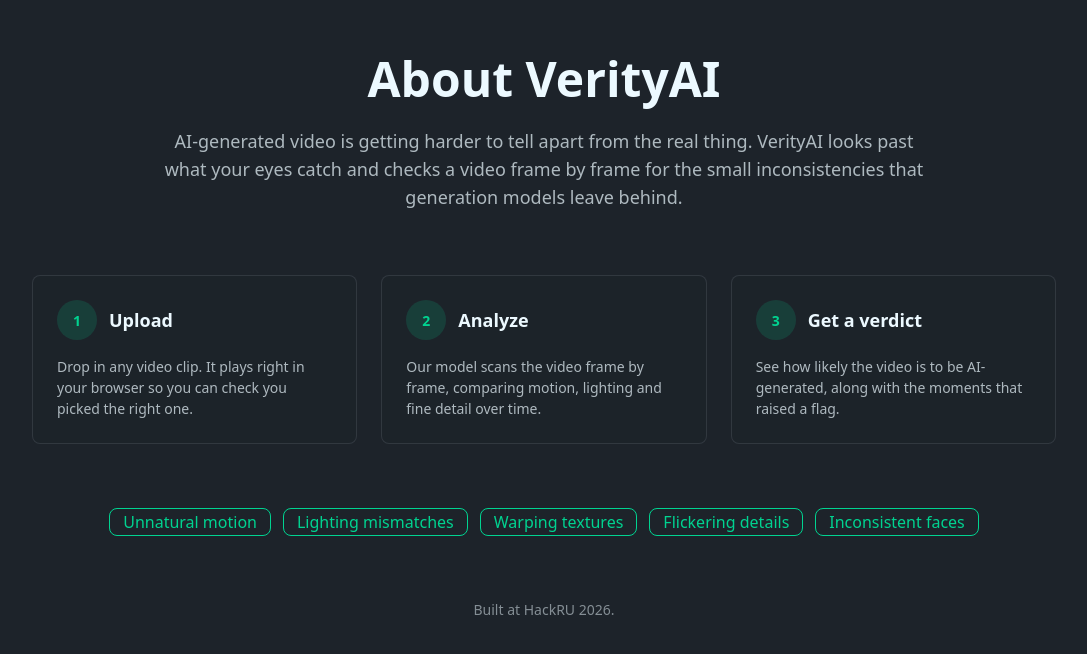
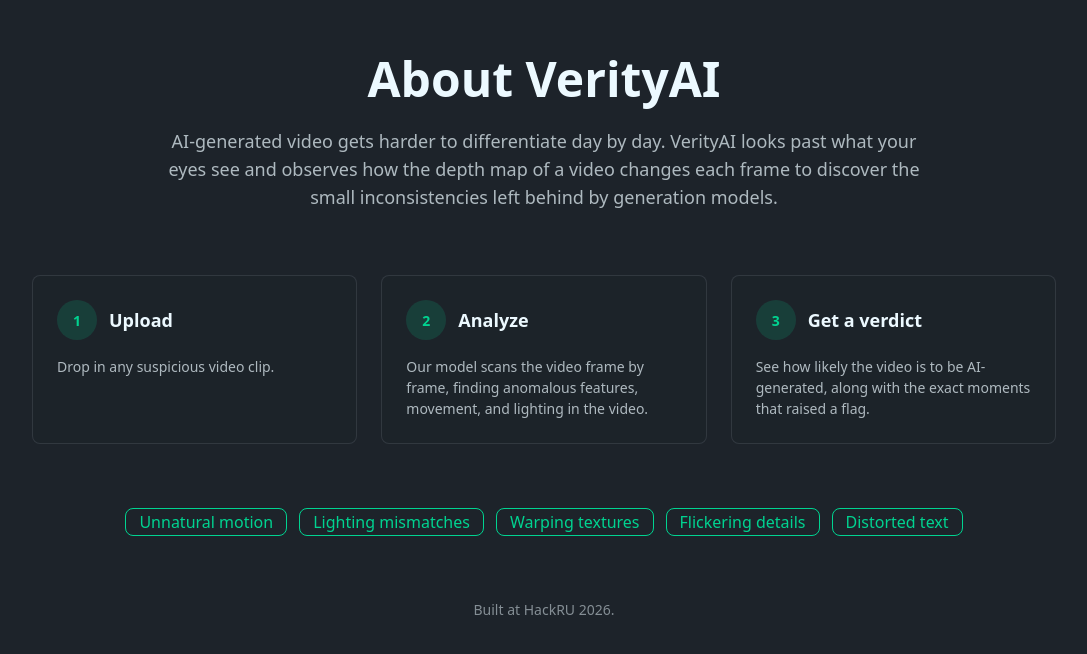
Before and after one commit to EthanTan32/HACKRU-2026, a Next.js app in the folder verityai/: page / in a window 1280 px wide. Shown: the part 1680-2334 px from the top of the page, without its empty margins (96-1183 px from the left). Built offline with nearby package versions, Linux system fonts and the light colour scheme; a web font is replaced by a local one.

Commit message:
about section updates

```diff
--- a/verityai/app/page.tsx
+++ b/verityai/app/page.tsx
@@ -68,9 +68,9 @@
         <div className="max-w-3xl text-center">
           <h2 className="text-5xl font-bold">About VerityAI</h2>
           <p className="text-lg mt-6 opacity-70">
-            AI-generated video is getting harder to tell apart from the real thing. VerityAI looks past what
-            your eyes catch and checks a video frame by frame for the small inconsistencies that generation
-            models leave behind.
+            AI-generated video gets harder to differentiate day by day. VerityAI looks past what
+            your eyes see and observes how the depth map of a video changes each frame to discover the small inconsistencies left behind by generation
+            models.
           </p>
         </div>
 
@@ -107,15 +107,15 @@
 const steps = [
   {
     title: "Upload",
-    body: "Drop in any video clip. It plays right in your browser so you can check you picked the right one.",
+    body: "Drop in any suspicious video clip.",
   },
   {
     title: "Analyze",
-    body: "Our model scans the video frame by frame, comparing motion, lighting and fine detail over time.",
+    body: "Our model scans the video frame by frame, finding anomalous features, movement, and lighting in the video.",
   },
   {
     title: "Get a verdict",
-    body: "See how likely the video is to be AI-generated, along with the moments that raised a flag.",
+    body: "See how likely the video is to be AI-generated, along with the exact moments that raised a flag.",
   },
 ];
 
@@ -124,5 +124,5 @@
   "Lighting mismatches",
   "Warping textures",
   "Flickering details",
-  "Inconsistent faces",
+  "Distorted text",
 ];
```
